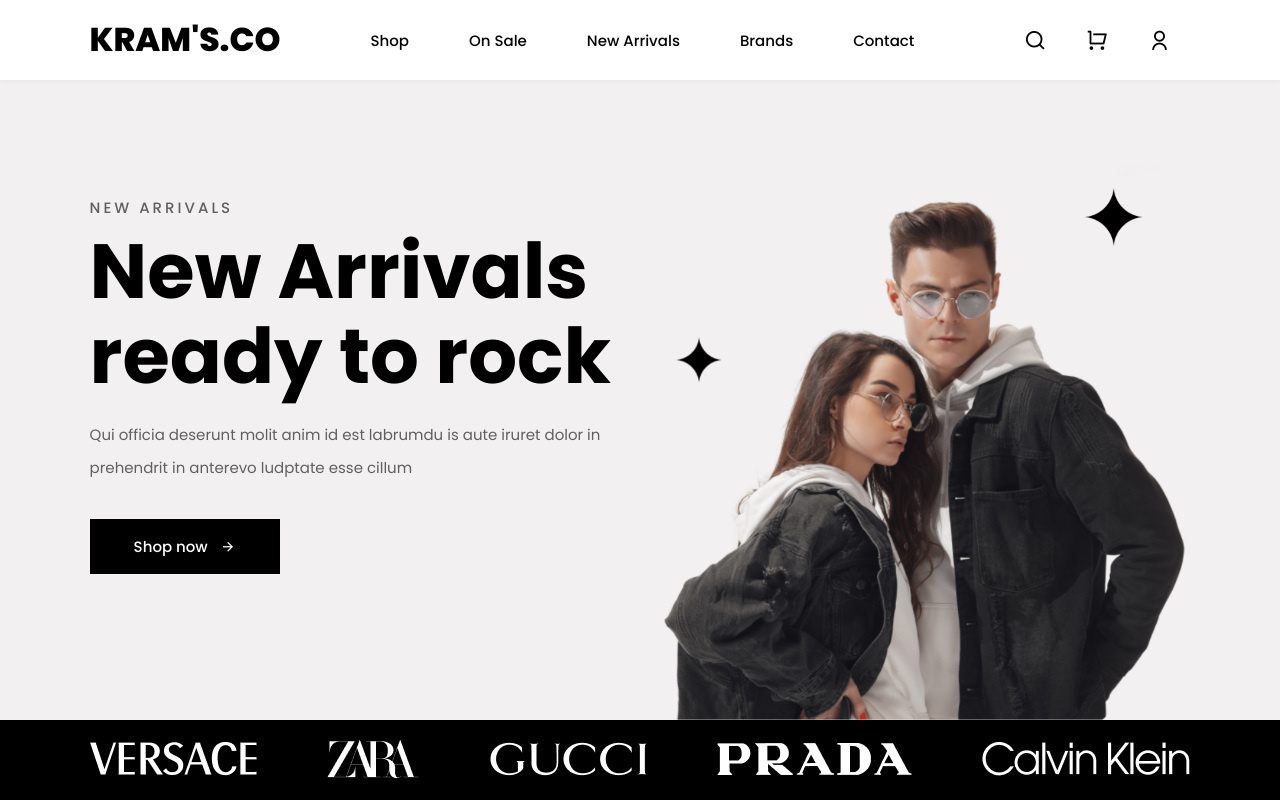
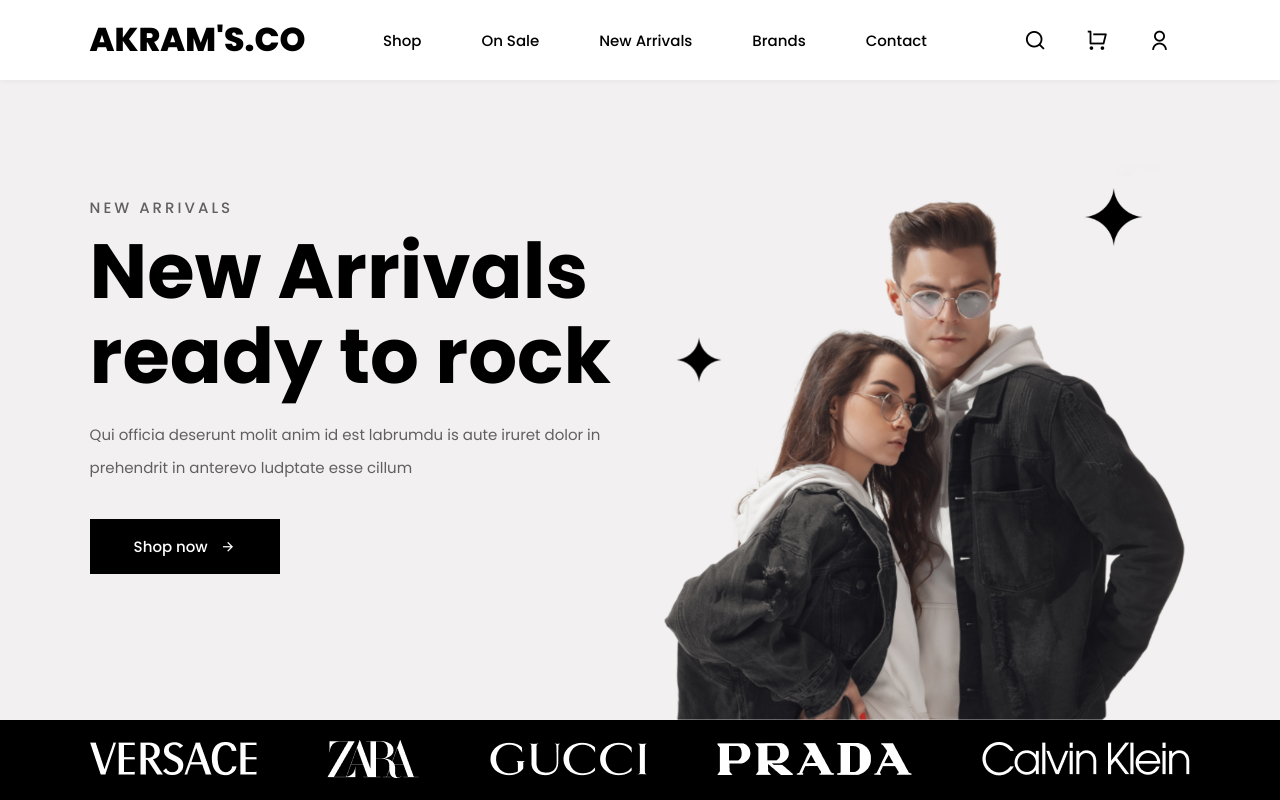
Before and after one commit to Asura-07/starstream.github.io, a plain HTML site: page index.html in a window 1280 px wide. Shown: the top 800 px of the page. Drawn offline with nearby package versions, Linux system fonts and the light colour scheme.

Commit message:
ASzdxfcg

```diff
--- a/index.html
+++ b/index.html
@@ -28,7 +28,7 @@
 
     <!-- header -->
     <Header>
-        <a href="#" class="logo">kram's.co</a>
+        <a href="#" class="logo">Akram's.co</a>
 
         <ul class="navlist">
             <li><a href="#">Shop</a></li>
```
